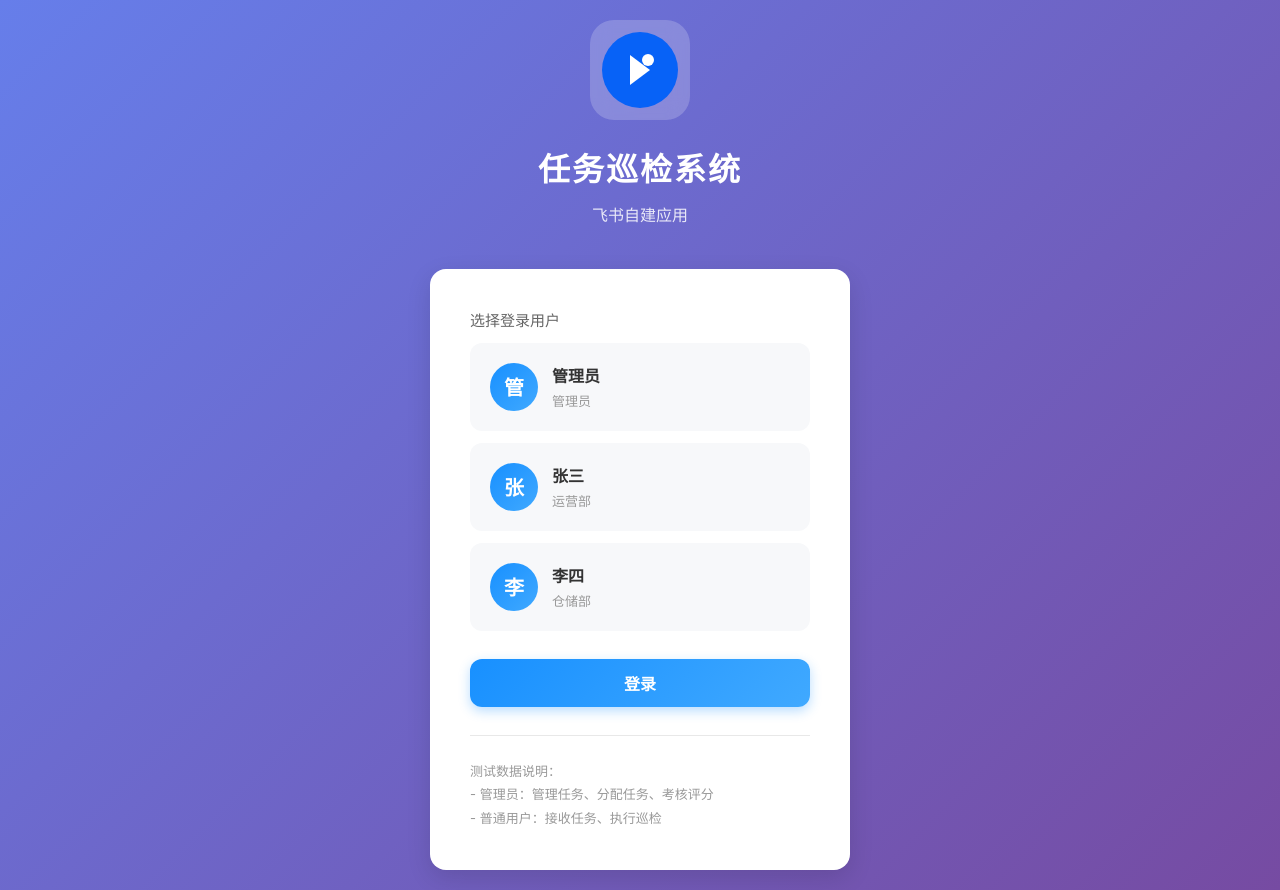
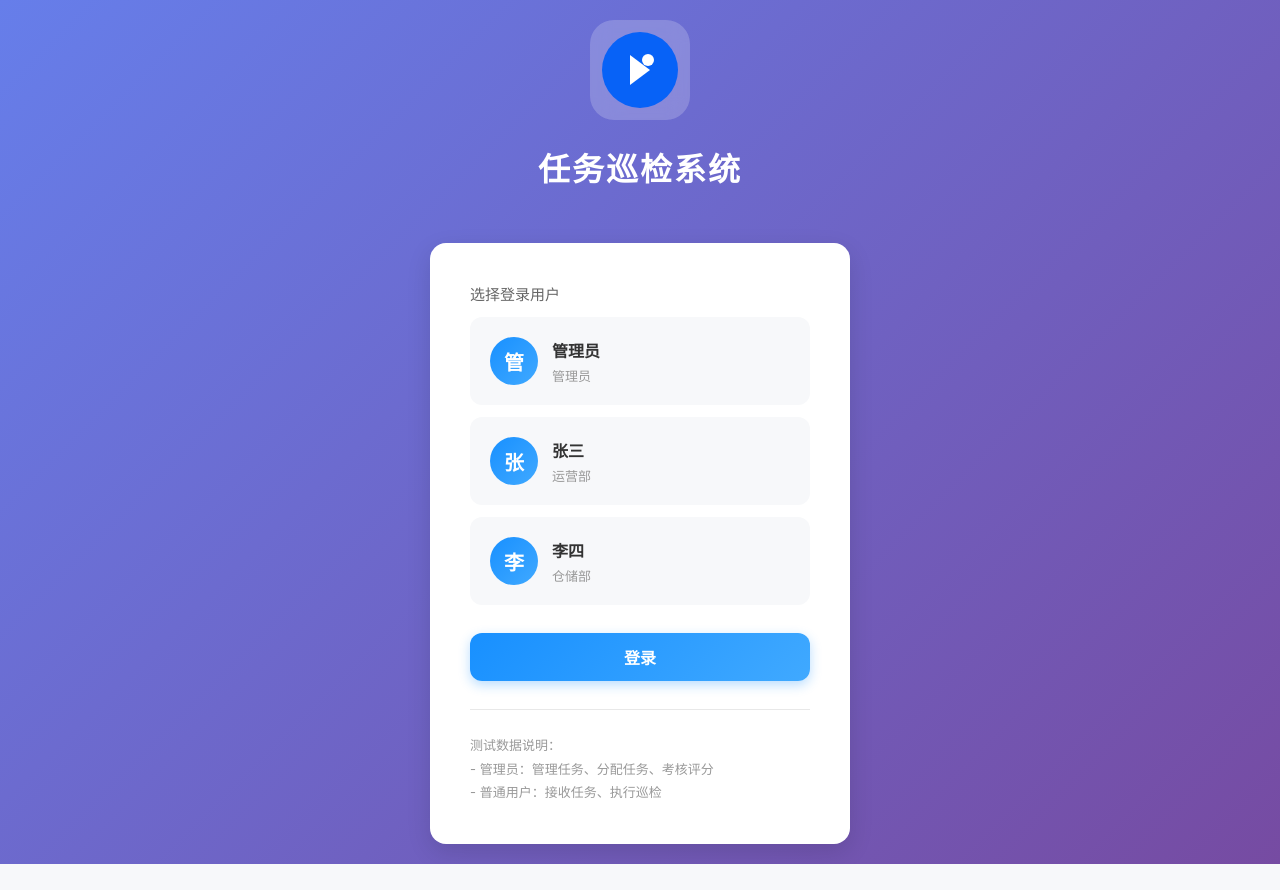
Before and after one commit to yzq0535/inspectior, a React (Vite) app: page / in a window 1280 px wide. After the commit the page ends 864 px from the top, so only its background shows below. Built offline with nearby package versions, Linux system fonts and the light colour scheme.

Commit message:
删除飞书自建应用文字

```diff
--- a/src/pages/Login/index.jsx
+++ b/src/pages/Login/index.jsx
@@ -31,7 +31,6 @@ export default function Login() {
           </svg>
         </div>
         <h1>任务巡检系统</h1>
-        <p>飞书自建应用</p>
       </div>
 
       <div className="login-form">
```
